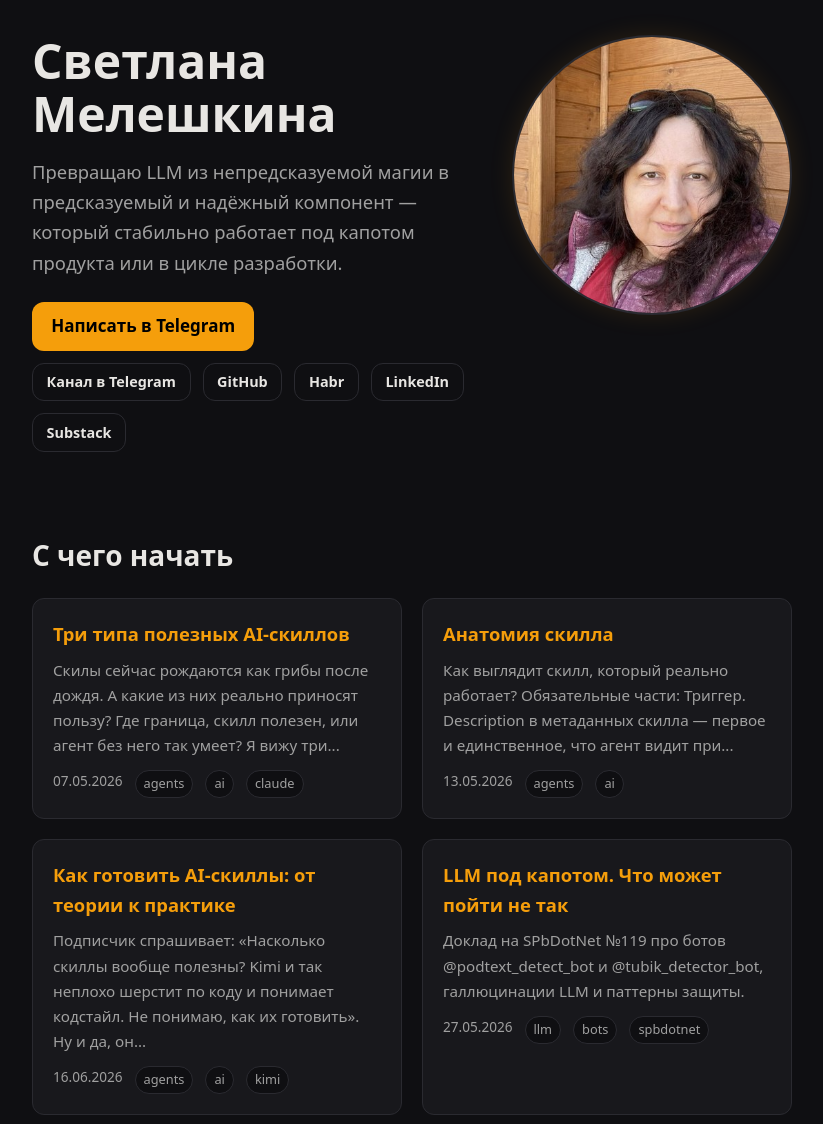
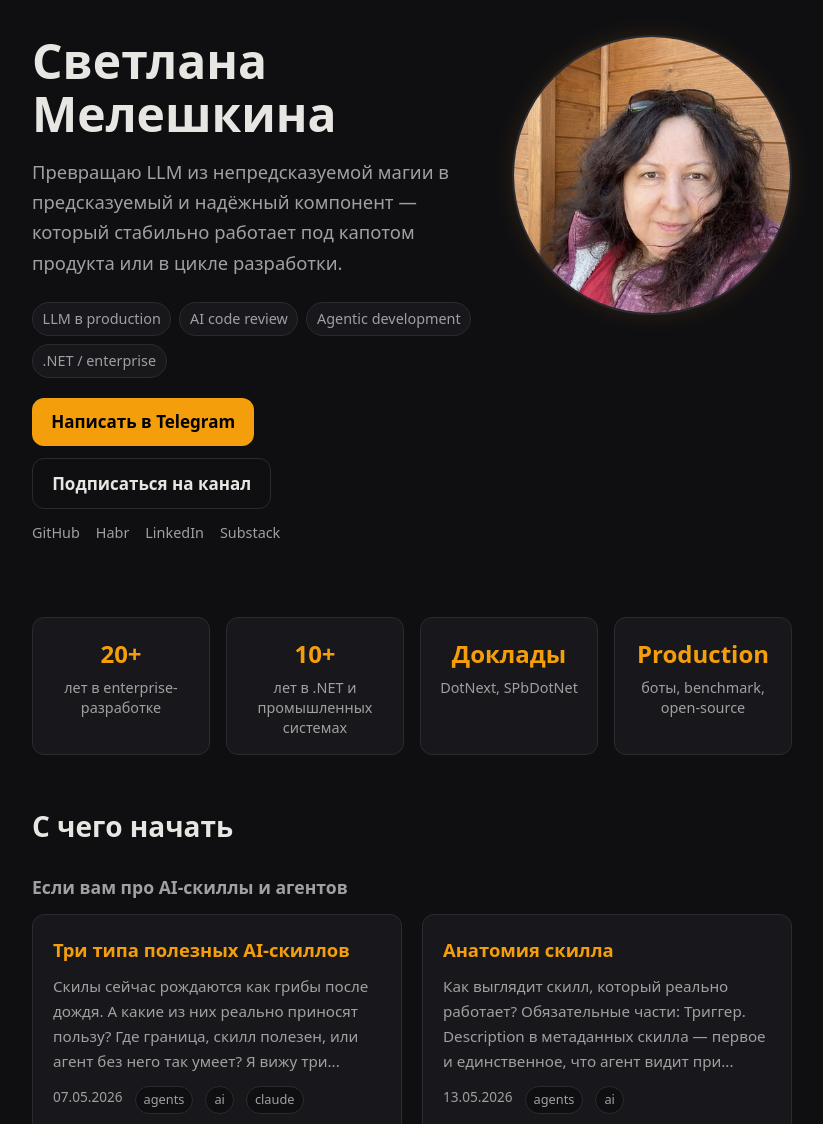
Before and after one commit to svetkis/kotreview-site, an Astro site: page / in a window 1280 px wide. Shown: the part 102-1226 px from the top of the page, without its empty margins (228-1051 px from the left). Built offline with nearby package versions, Linux system fonts and the light colour scheme; Astro itself is replaced by a stand-in of ours.

Commit message:
homepage: proofs, roles, prioritized CTAs, topic routes

```diff
--- a/src/components/SocialLinks.astro
+++ b/src/components/SocialLinks.astro
@@ -1,6 +1,5 @@
 ---
 const links = [
-  { name: 'Канал в Telegram', url: 'https://t.me/kot_review' },
   { name: 'GitHub', url: 'https://github.com/svetkis' },
   { name: 'Habr', url: 'https://habr.com/ru/users/svetkis/articles/' },
   { name: 'LinkedIn', url: 'https://www.linkedin.com/in/svetlana-meleshkina/' },
@@ -10,10 +9,11 @@ const links = [
 
 <div class="socials-cta">
   <a class="btn" href="https://t.me/svetkis" target="_blank" rel="noopener">Написать в Telegram</a>
+  <a class="btn btn-outline" href="https://t.me/kot_review" target="_blank" rel="noopener">Подписаться на канал</a>
 </div>
 
 <div class="socials socials-secondary">
   {links.map((link) => (
-    <a class="btn btn-outline" href={link.url} target="_blank" rel="noopener">{link.name}</a>
+    <a href={link.url} target="_blank" rel="noopener">{link.name}</a>
   ))}
 </div>
--- a/src/pages/index.astro
+++ b/src/pages/index.astro
@@ -4,37 +4,41 @@ import SocialLinks from '../components/SocialLinks.astro';
 import Card from '../components/Card.astro';
 import { getCollection, getEntry } from 'astro:content';
 
-function extractFirstImage(body?: string): string | undefined {
-  if (!body) return undefined;
-  const match = body.match(/!\[.*?\]\((.*?)\)/);
-  return match ? match[1] : undefined;
-}
-
-const featuredEntries = await Promise.all([
-  getEntry('posts', '2026-05-07-три-типа-полезных-ai-скиллов'),
-  getEntry('posts', '2026-05-13-анатомия-скилла'),
-  getEntry('posts', '2026-06-16-как-готовить-ai-скиллы-от-теории-к-практике'),
-  getEntry('talks', 'spb-dotnet-llm-under-hood-2026'),
-  getEntry('talks', 'spb-dotnet-ai-code-review-2025'),
-  getEntry('projects', 'ai-code-review-benchmark'),
-]);
-
-const featured = featuredEntries.map((entry) => {
+function cardProps(entry: any) {
   const hrefPrefix =
     entry.collection === 'posts' ? '/posts/' :
     entry.collection === 'talks' ? '/talks/' : '/projects/';
   const title =
-    entry.collection === 'projects'
-      ? entry.id === 'ai-code-review-benchmark'
-        ? 'AI Code Review Benchmark'
-        : entry.data.title
+    entry.collection === 'projects' && entry.id === 'ai-code-review-benchmark'
+      ? 'AI Code Review Benchmark'
       : entry.data.title;
   return {
     ...entry,
     hrefPrefix,
     title,
   };
-});
+}
+
+const skills = await Promise.all([
+  getEntry('posts', '2026-05-07-три-типа-полезных-ai-скиллов'),
+  getEntry('posts', '2026-05-13-анатомия-скилла'),
+  getEntry('posts', '2026-06-16-как-готовить-ai-скиллы-от-теории-к-практике'),
+]).then((entries) => entries.map(cardProps));
+
+const codeReview = await Promise.all([
+  getEntry('talks', 'spb-dotnet-ai-code-review-2025'),
+  getEntry('projects', 'ai-code-review-benchmark'),
+]).then((entries) => entries.map(cardProps));
+
+const llmInProd = await Promise.all([
+  getEntry('talks', 'spb-dotnet-llm-under-hood-2026'),
+]).then((entries) => entries.map(cardProps));
+
+function extractFirstImage(body?: string): string | undefined {
+  if (!body) return undefined;
+  const match = body.match(/!\[.*?\]\((.*?)\)/);
+  return match ? match[1] : undefined;
+}
 
 const posts = (await getCollection('posts'))
   .filter((p) => !p.data.draft)
@@ -65,16 +69,71 @@ const projects = (await getCollection('projects'))
             Превращаю LLM из непредсказуемой магии в предсказуемый и надёжный компонент —
             который стабильно работает под капотом продукта или в цикле разработки.
           </p>
+          <div class="hero-roles">
+            <span>LLM в production</span>
+            <span>AI code review</span>
+            <span>Agentic development</span>
+            <span>.NET / enterprise</span>
+          </div>
           <SocialLinks />
         </div>
         <img class="hero-photo" src="/images/author.jpg" alt="Светлана Мелешкина" width="280" height="280" />
       </div>
     </section>
 
+    <section class="proof-section">
+      <div class="proof-grid">
+        <div class="proof">
+          <strong>20+</strong>
+          <span>лет в enterprise-разработке</span>
+        </div>
+        <div class="proof">
+          <strong>10+</strong>
+          <span>лет в .NET и промышленных системах</span>
+        </div>
+        <div class="proof">
+          <strong>Доклады</strong>
+          <span>DotNext, SPbDotNet</span>
+        </div>
+        <div class="proof">
+          <strong>Production</strong>
+          <span>боты, benchmark, open-source</span>
+        </div>
+      </div>
+    </section>
+
     <section style="margin-top: 3rem;">
       <h2 class="section-title">С чего начать</h2>
+
+      <h3 class="topic-title">Если вам про AI-скиллы и агентов</h3>
       <div class="card-grid card-grid-2">
-        {featured.map((item) => (
+        {skills.map((item) => (
+          <Card
+            href={`${item.hrefPrefix}${item.id}/`}
+            title={item.title}
+            description={item.data.description}
+            date={'date' in item.data ? item.data.date : undefined}
+            tags={item.data.tags}
+          />
+        ))}
+      </div>
+
+      <h3 class="topic-title">Если про code review</h3>
+      <div class="card-grid card-grid-2">
+        {codeReview.map((item) => (
+          <Card
+            href={`${item.hrefPrefix}${item.id}/`}
+            title={item.title}
+            description={item.data.description}
+            date={'date' in item.data ? item.data.date : undefined}
+            tags={item.data.tags}
+          />
+        ))}
+      </div>
+
+      <h3 class="topic-title">Если про LLM в продукте</h3>
+      <div class="card-grid card-grid-2">
+        {llmInProd.map((item) => (
           <Card
             href={`${item.hrefPrefix}${item.id}/`}
             title={item.title}
--- a/src/styles/global.css
+++ b/src/styles/global.css
@@ -166,6 +166,66 @@ footer {
   color: var(--muted);
   margin: 0 0 1.5rem;
   max-width: 600px;
+}
+
+.hero-roles {
+  display: flex;
+  flex-wrap: wrap;
+  gap: 0.5rem;
+  margin-bottom: 1.25rem;
+}
+
+.hero-roles span {
+  font-size: 0.9rem;
+  color: var(--muted);
+  background: var(--surface);
+  border: 1px solid var(--border);
+  padding: 0.25rem 0.6rem;
+  border-radius: 999px;
+}
+
+.proof-section {
+  margin-top: 2.5rem;
+}
+
+.proof-grid {
+  display: grid;
+  grid-template-columns: repeat(2, 1fr);
+  gap: 1rem;
+}
+
+@media (min-width: 640px) {
+  .proof-grid {
+    grid-template-columns: repeat(4, 1fr);
+  }
+}
+
+.proof {
+  background: var(--surface);
+  border: 1px solid var(--border);
+  border-radius: var(--radius);
+  padding: 1rem;
+  text-align: center;
+}
+
+.proof strong {
+  display: block;
+  font-size: 1.5rem;
+  color: var(--accent);
+  margin-bottom: 0.25rem;
+}
+
+.proof span {
+  display: block;
+  font-size: 0.9rem;
+  color: var(--muted);
+  line-height: 1.4;
+}
+
+.topic-title {
+  font-size: 1.1rem;
+  margin: 1.5rem 0 0.75rem;
+  color: var(--muted);
 }
 
 .btn {
@@ -380,16 +440,26 @@ article pre {
 }
 
 .socials-cta {
+  display: flex;
+  flex-wrap: wrap;
+  gap: 0.75rem;
   margin-top: 1rem;
 }
 
 .socials-secondary {
+  display: flex;
+  flex-wrap: wrap;
+  gap: 1rem;
   margin-top: 0.75rem;
+  font-size: 0.9rem;
 }
 
-.socials-secondary .btn {
-  font-size: 0.9rem;
-  padding: 0.4rem 0.85rem;
+.socials-secondary a {
+  color: var(--muted);
+}
+
+.socials-secondary a:hover {
+  color: var(--text);
 }
 
 @media (min-width: 640px) {
```
